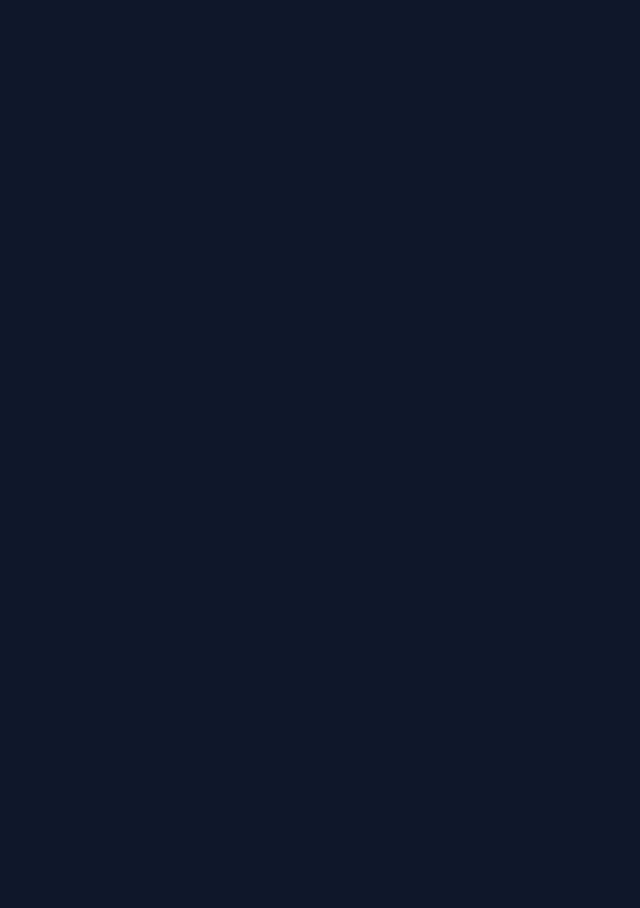
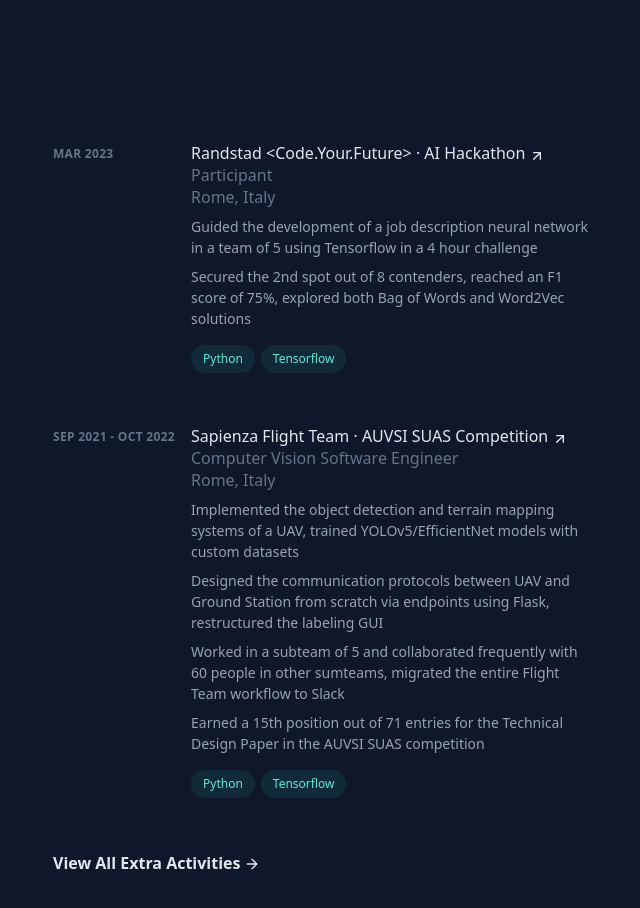
Before and after one commit to lorenzopalaia/lorenzopalaia.com, a Next.js app: page / in a window 1280 px wide. Shown: the part 1340-2248 px from the top of the page, without its empty margins (595-1235 px from the left). Before the commit the page ends 1579 px from the top, so only its background shows below. Built offline with nearby package versions, Linux system fonts and the light colour scheme; no server answers.

Commit message:
Extra Activities

```diff
--- a/app/page.tsx
+++ b/app/page.tsx
@@ -3,6 +3,7 @@ import About from "@/components/Home/About";
 import Experience from "@/components/Home/Experience";
 // import Projects from "@/components/Home/Projects";
 import Education from "@/components/Home/Education";
+import ExtraActivities from "@/components/Home/ExtraActivities";
 
 export default function Home() {
   return (
@@ -14,6 +15,7 @@ export default function Home() {
           <Experience />
           {/* <Projects /> */}
           <Education />
+          <ExtraActivities />
         </main>
       </div>
     </div>
--- /dev/null
+++ b/components/Home/ExtraActivities.tsx
@@ -0,0 +1,41 @@
+import config from "@/config";
+import DateCard from "@/components/DateCard";
+import InternalLink from "@/components/Links/InternalLink";
+import SectionTitle from "@/components/SectionTitle";
+
+export default function ExtraActivities() {
+  return (
+    <section
+      id="extra-activities"
+      className="mb-16 scroll-mt-16 md:mb-24 lg:mb-36 lg:scroll-mt-24"
+      aria-label="Extra Activities"
+    >
+      <SectionTitle>Extra Activities</SectionTitle>
+      <div>
+        <ol className="group/list">
+          {config.extraActivities
+            .filter((activity) => activity.show)
+            .map((activity, index) => (
+              <li className="mb-12" key={index}>
+                <DateCard
+                  date={activity.date}
+                  title1={activity.activity}
+                  title2={activity.category}
+                  title3={activity.role}
+                  title4={activity.location}
+                  description={activity.description}
+                  badges={activity.badges}
+                  url={activity.url}
+                />
+              </li>
+            ))}
+        </ol>
+        <div className="mt-12">
+          <InternalLink href="/extra-activities">
+            View All Extra Activities
+          </InternalLink>
+        </div>
+      </div>
+    </section>
+  );
+}
```
